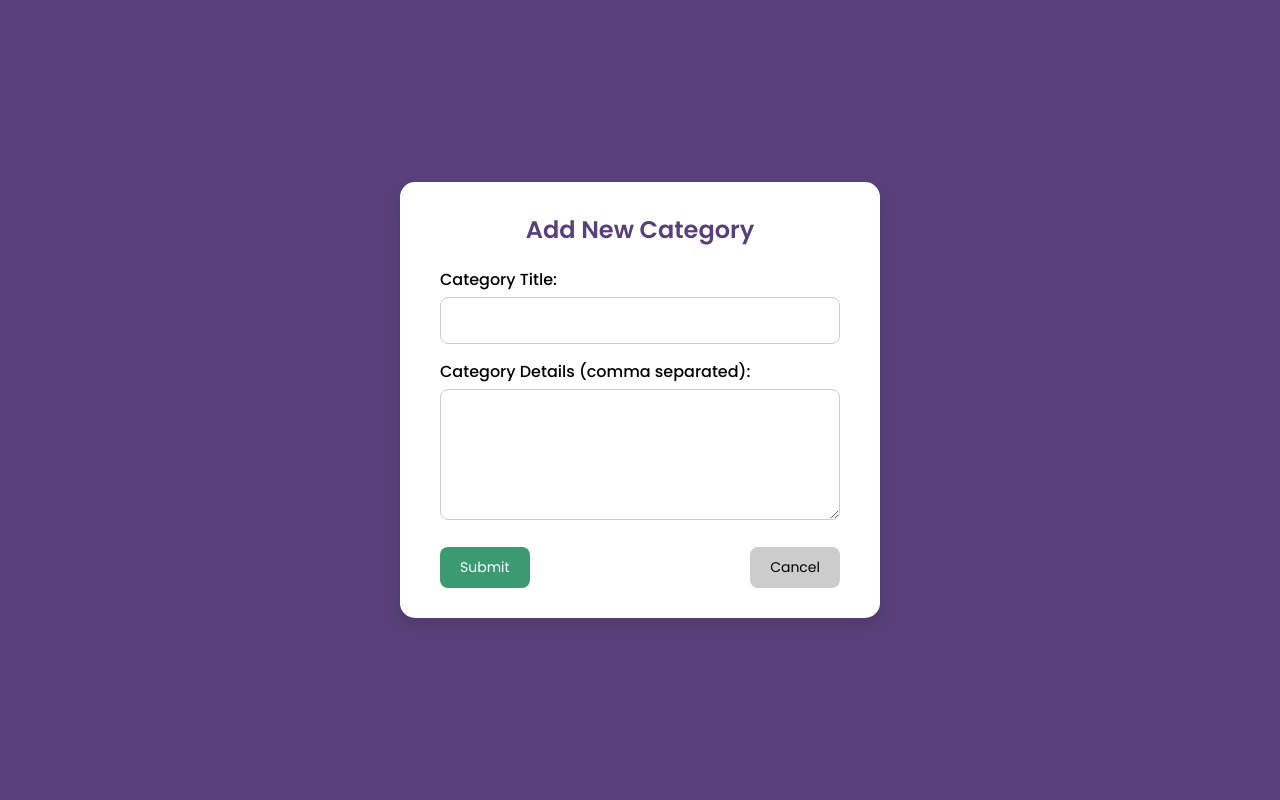
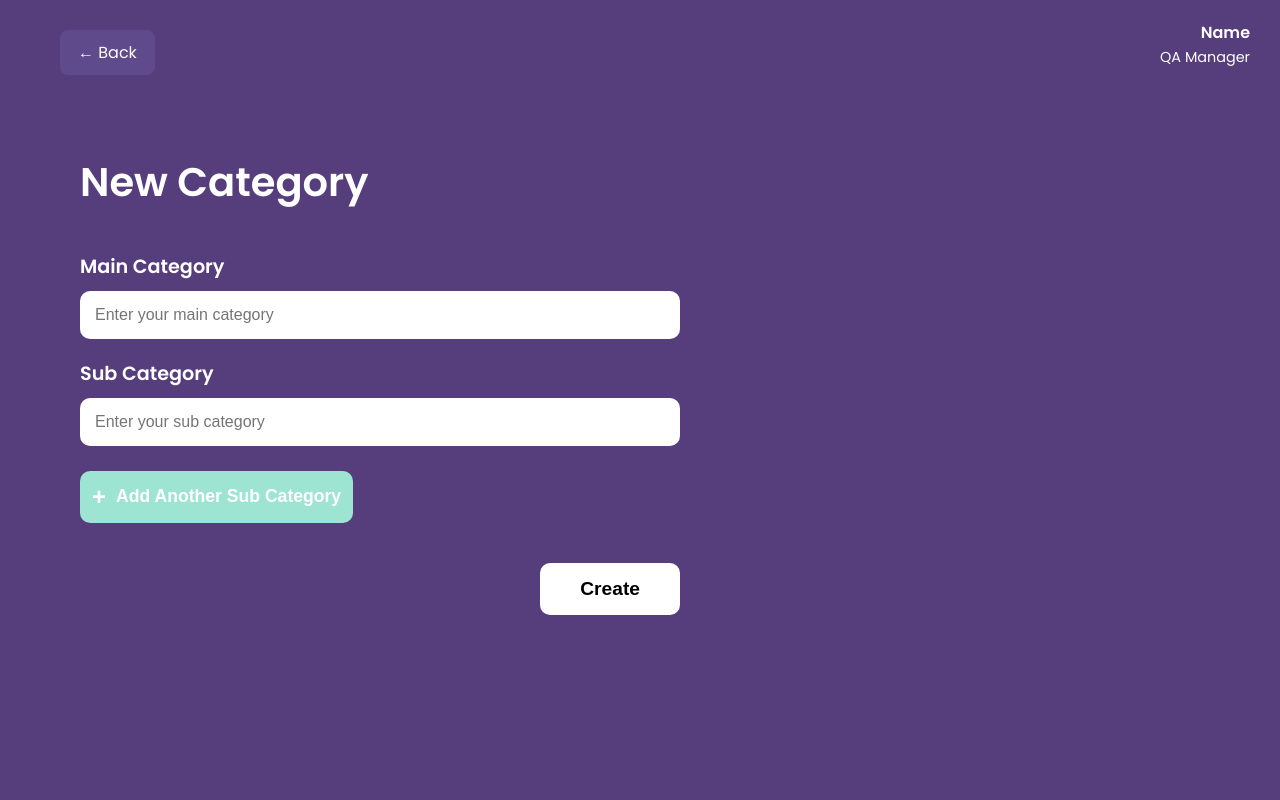
Before and after one commit to SaiHtetAungKo/qau_app, a PHP site: page /EWSD/add_category.php in a window 1280 px wide. Run offline with PHP 8.4, Linux system fonts and the light colour scheme; the visitor is signed in with stand-in values (Sample User, id 1).

Commit message:
feat: qa manager idea report section and add category page

```diff
--- a/EWSD/add_category.php
+++ b/EWSD/add_category.php
@@ -13,108 +13,156 @@ if (!isset($_SESSION['user'])) {
 <html lang="en">
 <head>
   <meta charset="UTF-8">
-    <title>Add New Category</title>
-    <link rel="preconnect" href="https://fonts.googleapis.com">
-    <link href="https://fonts.googleapis.com/css2?family=Poppins:wght@300;400;500;600&display=swap" rel="stylesheet">
+  <title>New Category</title>
+  <link href="https://fonts.googleapis.com/css2?family=Poppins:wght@400;600&display=swap" rel="stylesheet">
   <style>
     body {
+      margin: 0;
       font-family: 'Poppins', sans-serif;
-            background: rgb(89, 64, 122);
-            margin: 0;
-            padding: 0;
-            display: flex;
-            justify-content: center;
-            align-items: center;
-            height: 100vh;
-            color: black;
+      background-color: #563d7c;
+      color: white;
     }
 
-        .form-container {
-            background: white;
-            padding: 30px 40px;
-            border-radius: 15px;
-            width: 400px;
-            box-shadow: 0 8px 16px rgba(0,0,0,0.1);
+    .container {
+  max-width: 600px;
+  margin-left: 60px;
+  padding: 50px 20px;
 }
 
-        .form-container h2 {
-            margin-top: 0;
-            color: rgb(89, 64, 122);
-            text-align: center;
+
+    h1 {
+      font-size: 2.5rem;
+      margin-bottom: 40px;
+      font-weight: 700;
     }
 
     label {
       display: block;
-            margin-top: 15px;
-            font-weight: 500;
+      font-size: 1.2rem;
+      margin: 20px 0 10px;
+      font-weight: 600;
     }
 
-        input[type="text"],
-        textarea {
+    input[type="text"] {
       width: 100%;
-            padding: 12px;
-            margin-top: 5px;
-            border-radius: 8px;
-            border: 1px solid #ccc;
-            font-family: 'Poppins', sans-serif;
-            font-size: 14px;
+      padding: 15px;
+      font-size: 1rem;
+      border: none;
+      border-radius: 10px;
       box-sizing: border-box;
     }
 
-        textarea {
-            resize: vertical;
+    .add-sub-btn {
+      display: flex;
+      align-items: center;
+      justify-content: center;
+      background-color: #9de5d2;
+      color: white;
+      font-size: 1.1rem;
+      font-weight: 600;
+      padding: 12px;
+      margin-top: 25px;
+      border: none;
+      border-radius: 10px;
+      cursor: pointer;
     }
 
-        .form-actions {
-            margin-top: 20px;
-            display: flex;
-            justify-content: space-between;
+    .add-sub-btn::before {
+      content: "+";
+      font-size: 1.5rem;
+      margin-right: 10px;
     }
 
-        .form-actions button {
-            padding: 10px 20px;
+    .create-btn {
+      display: block;
+      margin-top: 40px;
+      padding: 15px 40px;
+      font-size: 1.2rem;
+      font-weight: 600;
+      background-color: white;
+      color: black;
       border: none;
-            border-radius: 8px;
-            font-family: 'Poppins', sans-serif;
-            font-size: 14px;
+      border-radius: 10px;
       cursor: pointer;
-            transition: background 0.3s;
+      margin-left: auto;
     }
 
-        .submit-btn {
-            background-color: #3c9a72;
-            color: white;
+    .top-right {
+      position: absolute;
+      top: 20px;
+      right: 30px;
+      text-align: right;
     }
 
-        .submit-btn:hover {
-            background-color: #317c5d;
+    .top-right .name {
+      font-weight: bold;
     }
 
-        .cancel-btn {
-            background-color: #ccc;
-            color: black;
+    .top-right .role {
+      font-size: 0.9rem;
+      margin-top: 2px;
     }
 
-        .cancel-btn:hover {
-            background-color: #aaa;
+    .back-button {
+  display: inline-block;
+  margin: 30px 0 0 60px;
+  font-size: 16px;
+  color: white;
+  background-color: #5f4b8b;
+  padding: 10px 18px;
+  border-radius: 8px;
+  text-decoration: none;
+  font-weight: 500;
+  transition: background-color 0.3s ease;
 }
+
+.back-button:hover {
+  background-color: #4a3a6b;
+}
+
   </style>
 </head>
 <body>
-    <div class="form-container">
-        <h2>Add New Category</h2>
+  <div class="top-right">
+    <div class="name">Name</div>
+    <div class="role">QA Manager</div>
+  </div>
+  <a href="qa_manager_home.php" class="back-button">← Back</a>
+
+  <div class="container">
+    <h1>New Category</h1>
     <form action="save_category.php" method="POST">
-            <label for="categoryTitle">Category Title:</label>
-            <input type="text" id="categoryTitle" name="categoryTitle" required>
+      <label for="mainCategory">Main Category</label>
+      <input type="text" id="mainCategory" name="mainCategory" placeholder="Enter your main category" required>
 
-            <label for="categoryDetails">Category Details (comma separated):</label>
-            <textarea id="categoryDetails" name="categoryDetails" rows="5" required></textarea>
+      <label for="subCategory">Sub Category</label>
+      <input type="text" id="subCategory" name="subCategory[]" placeholder="Enter your sub category" required>
 
-            <div class="form-actions">
-                <button type="submit" class="submit-btn">Submit</button>
-                <button type="button" class="cancel-btn" onclick="window.location.href='home.php'">Cancel</button>
-            </div>
+      <button type="button" class="add-sub-btn" onclick="addSubCategory()">Add Another Sub Category</button>
+
+      <button type="submit" class="create-btn">Create</button>
     </form>
   </div>
+
+  <script>
+    function addSubCategory() {
+      const container = document.querySelector('form');
+      const label = document.createElement('label');
+      label.innerText = 'Sub Category';
+      const input = document.createElement('input');
+      input.type = 'text';
+      input.name = 'subCategory[]';
+      input.placeholder = 'Enter your sub category';
+      input.required = true;
+      input.style.marginTop = '10px';
+      input.style.padding = '15px';
+      input.style.borderRadius = '10px';
+      input.style.border = 'none';
+      input.style.width = '100%';
+      input.style.boxSizing = 'border-box';
+      container.insertBefore(label, container.lastElementChild);
+      container.insertBefore(input, container.lastElementChild);
+    }
+  </script>
 </body>
 </html>
```
Also changed, not shown: EWSD/qa_manager_home.php (+149 -100 lines). Lines whose indentation alone changed are shown as unchanged.
